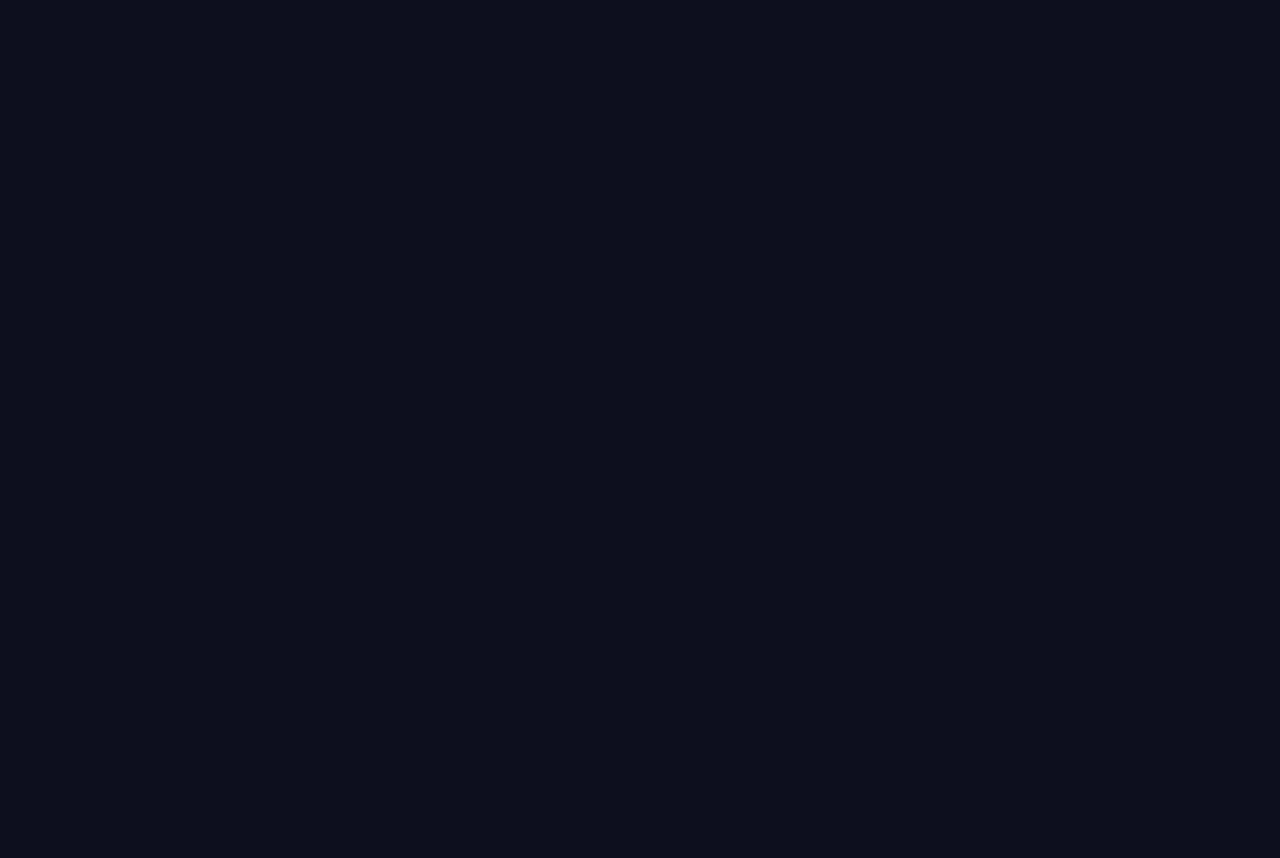
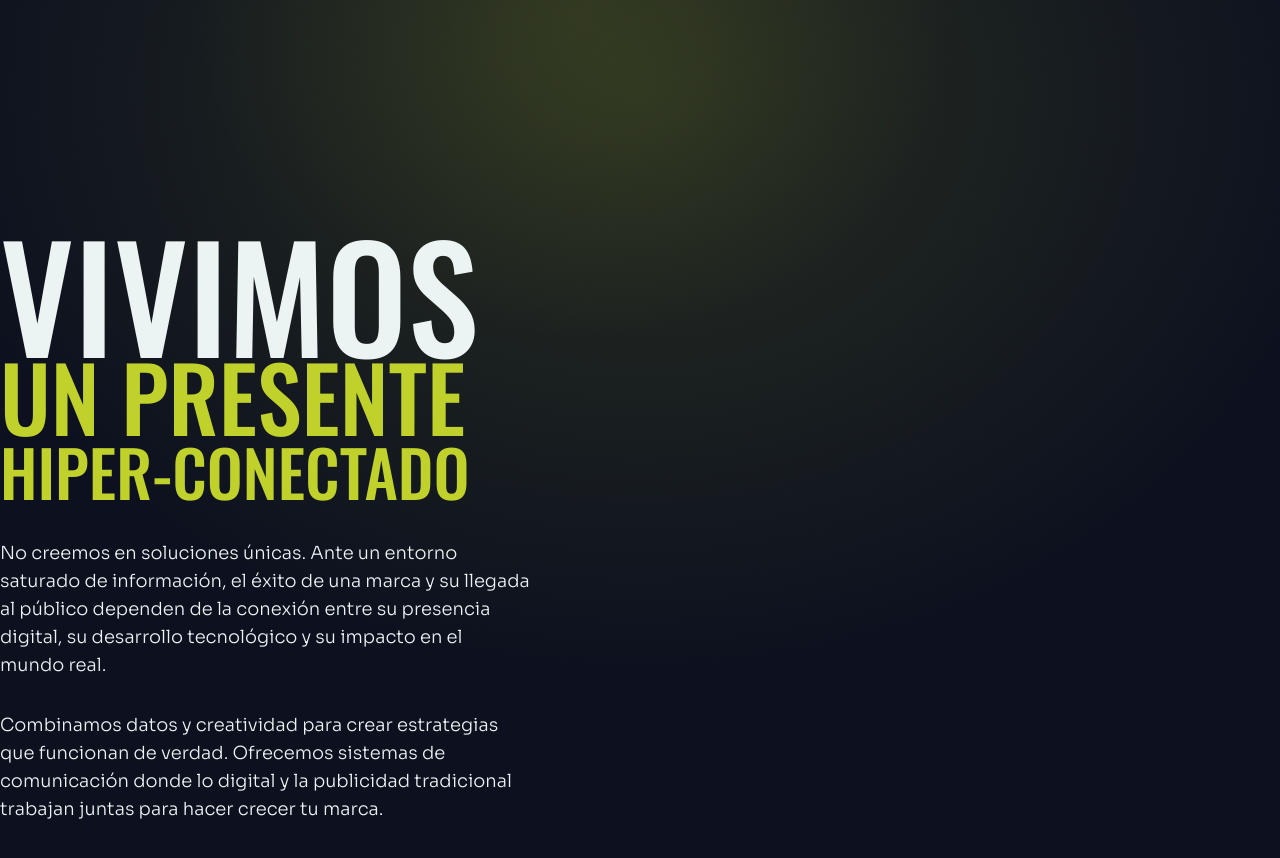
Before and after one commit to cajimenez96/az-marketing-web-v2, a Next.js app: page / in a window 1280 px wide. Shown: the part 740-1598 px from the top of the page. Before the commit the page ends 800 px from the top, so only its background shows below. Built offline with nearby package versions, Linux system fonts and the light colour scheme.

Commit message:
feat: Rebrand application from 'AZ Marketing' to 'AZ Comunicación', refactor components to use the new Typography component, and update dependencies.

```diff
--- a/app/page.tsx
+++ b/app/page.tsx
@@ -12,7 +12,7 @@ export const metadata: Metadata = {
 
 export default function HomePage() {
   return (
-    <div className="min-h-screen">
+    <div className="min-h-screen w-full">
       {/* <div className="fixed inset-0 z-10 pointer-events-none">
         <Particles
           particleCount={150}
--- a/components/AboutUs/AboutUs.tsx
+++ b/components/AboutUs/AboutUs.tsx
@@ -1,171 +1,90 @@
-import { TrendingUp, Users, Clock, MapPin } from 'lucide-react'
-import Image from 'next/image'
+import { TrendingUp, Users, Clock, MapPin } from "lucide-react";
+import Image from "next/image";
+import { Typography } from "../ui/typography";
 
-const aboutImageUrl = "/assets/images/about/about-us.avif"
+const aboutImageUrl = "/assets/images/about/about-us.avif";
 
 interface IAboutUs {
-  id: string
+  id: string;
 }
 
 interface Stat {
-  value: string
-  label: string
-  icon: React.ReactNode
+  value: string;
+  label: string;
+  icon: React.ReactNode;
 }
 
 const AboutUs = ({ id }: IAboutUs) => {
   const stats: Stat[] = [
     {
-      value: '10+',
-      label: 'Años de Experiencia',
-      icon: <TrendingUp className="w-6 h-6" />
+      value: "10+",
+      label: "Años de Experiencia",
+      icon: <TrendingUp className="w-6 h-6" />,
     },
     {
-      value: '200+',
-      label: 'Proyectos Exitosos',
-      icon: <Users className="w-6 h-6" />
+      value: "200+",
+      label: "Proyectos Exitosos",
+      icon: <Users className="w-6 h-6" />,
     },
     {
-      value: '8',
-      label: 'Provincias',
-      icon: <MapPin className="w-6 h-6" />
+      value: "8",
+      label: "Provincias",
+      icon: <MapPin className="w-6 h-6" />,
     },
     {
-      value: '24/7',
-      label: 'Soporte',
-      icon: <Clock className="w-6 h-6" />
-    }
-  ]
+      value: "24/7",
+      label: "Soporte",
+      icon: <Clock className="w-6 h-6" />,
+    },
+  ];
 
   return (
-    <section id={id} className="relative w-screen overflow-hidden">
-      <div className="relative z-10 max-w-7xl mx-auto px-6 lg:px-8">
-
-        {/* Section Badge */}
-        <div className="mb-8">
-          <p className="text-jordy-blue font-semibold tracking-wider uppercase text-sm">
-            NUESTRA VISIÓN
-          </p>
-        </div>
-
-        {/* Main Content Grid */}
-        <div className="grid grid-cols-1 lg:grid-cols-2 gap-12 lg:gap-16 items-center">
-
-          {/* Left Column - Content */}
-          <div className="space-y-8">
-            {/* Main Headline */}
-            <h2 className="font-syne text-4xl md:text-5xl lg:text-6xl font-bold text-white leading-tight">
-              Una visión integral para un mercado híper-conectado.
-            </h2>
-
-            {/* Description */}
-            <div className="space-y-4 text-lavender/80 text-base md:text-lg leading-relaxed">
-              <p>
-                En AZ Marketing, no creemos en soluciones aisladas. Entendemos que el éxito de una marca
-                moderna depende de la sinergia entre su presencia digital, su eficiencia tecnológica y su
-                impacto en el mundo físico.
-              </p>
-              <p>
-                Combinamos el análisis de datos con la creatividad publicitaria para ofrecer estrategias 360°
-                que realmente muevan la aguja del negocio. Creamos ecosistemas de comunicación donde la
-                estrategia digital, el desarrollo tecnológico y la publicidad exterior trabajan en perfecta sincronía.
-              </p>
+    <section id={id} className="h-screen mx-auto pb-10">
+      <div className="h-full flex justify-evenly items-center gap-10">
+        <div className="md:w-1/2">
+          <div className="flex flex-col mx-auto">
+            <div className="flex flex-col mx-auto xl:mx-0">
+              <Typography
+                variant="display 1"
+                className="font-medium text-[6rem] lg:text-[9rem] -mb-12 lg:-mb-14"
+              >
+                VIVIMOS
+              </Typography>
+              <Typography
+                variant="display subtitle 1"
+                className="font-medium text-[3.8rem] lg:text-[5.6rem] text-tonico lg:-my-4 whitespace-nowrap"
+              >
+                UN PRESENTE
+              </Typography>
+              <Typography
+                variant="display subtitle 1"
+                className="font-medium text-[2.7rem] lg:text-[4rem] text-tonico -mt-7 lg:-mt-6 whitespace-nowrap"
+              >
+                HIPER-CONECTADO
+              </Typography>
             </div>
 
-            {/* Stats Grid */}
-            <div className="grid grid-cols-2 md:grid-cols-4 gap-4 pt-6">
-              {stats.map((stat, index) => (
-                <div
-                  key={index}
-                  className="relative overflow-hidden rounded-xl bg-white/5 backdrop-blur-sm border border-white/10 p-4 hover:border-jordy-blue/50 transition-all duration-300 group"
-                >
-                  <div className="flex flex-col items-start gap-2">
-                    <div className="text-jordy-blue/70 group-hover:text-jordy-blue transition-colors duration-300">
-                      {stat.icon}
-                    </div>
-                    <div className="text-2xl md:text-3xl font-bold font-syne text-transparent bg-clip-text bg-linear-to-r from-jordy-blue to-lavender">
-                      {stat.value}
-                    </div>
-                    <div className="text-lavender/60 text-xs font-medium leading-tight">
-                      {stat.label}
-                    </div>
-                  </div>
-                </div>
-              ))}
-            </div>
-          </div>
+            <div className="flex flex-col gap-2 max-w-[530px] md:gap-8 mt-5">
+              <Typography variant="subtitle 1" className="text-sm lg:text-lg">
+                No creemos en soluciones únicas. Ante un entorno saturado de
+                información, el éxito de una marca y su llegada al público
+                dependen de la conexión entre su presencia digital, su
+                desarrollo tecnológico y su impacto en el mundo real.
+              </Typography>
 
-          {/* Right Column - Image */}
-          <div className="relative order-first lg:order-last">
-            {/* Image Container with Glow Effect */}
-            <div className="relative group">
-              {/* Glow Background */}
-              <div className="absolute -inset-4 bg-linear-to-r from-jordy-blue/20 via-ylnmn-blue/20 to-lavender/20 rounded-3xl blur-2xl opacity-60 group-hover:opacity-80 transition-opacity duration-500"></div>
-
-              {/* Badge Overlay */}
-              {/* <div className="absolute -top-5 -right-3 lg:-right-10 px-4 py-2 rounded-full bg-jordy-blue/90 backdrop-blur-sm text-white text-xs font-semibold z-10 shadow-lg">
-                <span className="block">RESULTADO COMPROBABLES</span>
-              </div> */}
-
-              {/* Image Frame */}
-              <div className="relative rounded-2xl overflow-hidden border border-white/10 bg-white/5 backdrop-blur-sm p-2">
-                <div className="relative rounded-xl overflow-hidden aspect-4/3">
-                  {/* Placeholder - Replace with actual image */}
-                  <div className="absolute inset-0 bg-linear-to-br from-oxford-blue via-oxford-blue/80 to-ylnmn-blue/60"></div>
-
-                  {/* Image Overlay */}
-                  <div className="absolute inset-0 bg-linear-to-t from-oxford-blue/40 via-transparent to-transparent pointer-events-none"></div>
-
-                  {/* Content Placeholder */}
-                  <div className="absolute inset-0 flex items-center justify-center overflow-hidden">
-                    <Image
-                      src={aboutImageUrl}
-                      alt="AZ Marketing Cultura"
-                      className="object-cover transition-transform duration-500 group-hover:scale-110"
-                      width={600}
-                      height={1024}
-                    />
-                  </div>
-                </div>
-              </div>
-            </div>
-          </div>
-
-        </div>
-
-        {/* Bottom Section - Additional Value Props */}
-        <div className="mt-16 pt-12 border-t border-white/10">
-          <div className="grid grid-cols-1 md:grid-cols-3 gap-8">
-            <div className="space-y-3">
-              <h3 className="font-syne text-xl font-bold text-white">
-                Estrategia Data-Driven
-              </h3>
-              <p className="text-lavender/70 text-sm leading-relaxed">
-                Cada decisión respaldada por métricas reales. Medimos, optimizamos y escalamos en base a resultados concretos.
-              </p>
-            </div>
-            <div className="space-y-3">
-              <h3 className="font-syne text-xl font-bold text-white">
-                Soluciones Integradas
-              </h3>
-              <p className="text-lavender/70 text-sm leading-relaxed">
-                No dividimos tu proyecto en silos. Unificamos digital, tecnología y medios físicos bajo una misma narrativa.
-              </p>
-            </div>
-            <div className="space-y-3">
-              <h3 className="font-syne text-xl font-bold text-white">
-                Experiencia Regional
-              </h3>
-              <p className="text-lavender/70 text-sm leading-relaxed">
-                Más de 15 años dominando el NOA/NEA. Conocemos cada mercado, cada audiencia, cada oportunidad.
-              </p>
+              <Typography variant="subtitle 1" className="text-sm lg:text-lg">
+                Combinamos datos y creatividad para crear estrategias que
+                funcionan de verdad. Ofrecemos sistemas de comunicación donde lo
+                digital y la publicidad tradicional trabajan juntas para hacer
+                crecer tu marca.
+              </Typography>
             </div>
           </div>
         </div>
-
+        <div className="w-1/2"></div>
       </div>
     </section>
-  )
-}
+  );
+};
 
-export default AboutUs
+export default AboutUs;
--- a/components/Hero/hero.tsx
+++ b/components/Hero/hero.tsx
@@ -20,14 +20,14 @@ const Hero = ({ id }: IHero) => {
           <div className="flex flex-col justify-center items-center">
             <Typography
               variant="display 1"
-              className="text-[3rem] lg:text-[9.37rem]"
+              className="text-[3rem] lg:text-[8rem] xl:text-[9.37rem]"
             >
               NO SOMOS SOLO
             </Typography>
             <div className="bg-tonico w-fit px-5 rounded-[6px] -rotate-1 -mt-3 lg:-mt-12">
               <Typography
                 variant="display subtitle 1"
-                className="text-dominante text-[1.4rem] lg:text-[4.6rem] font-medium"
+                className="text-dominante text-[1.32rem] lg:text-[3.5rem] xl:text-[4.6rem]"
                 style={{ letterSpacing: "0.1em" }}
               >
                 UNA AGENCIA DE MARKETING
--- a/components/Navbar/navbar.tsx
+++ b/components/Navbar/navbar.tsx
@@ -41,7 +41,6 @@ const Navbar = () => {
     { name: "Servicios", href: "#servicios" },
     { name: "Cobertura", href: "#cobertura" },
     { name: "Nosotros", href: "#nosotros" },
-    { name: "Contacto", href: "#contacto" },
   ];
 
   const handleNavClick = (href: string) => {
@@ -58,7 +57,7 @@ const Navbar = () => {
       <nav
         className={`fixed top-0 left-0 right-0 z-50 transition-all duration-500 ease-in-out ${
           isScrolled
-            ? "bg-oxford-blue/90 shadow-lg backdrop-blur-sm"
+            ? "bg-dominante/90 shadow-lg backdrop-blur-sm"
             : "bg-transparent"
         }`}
       >
--- a/components/home/home.tsx
+++ b/components/home/home.tsx
@@ -10,13 +10,14 @@ import Footer from "@/components/Footer/Footer";
 
 const Home = () => {
   return (
-    <main>
+    <main className="bg-glow">
       <Navbar />
-      <div className="space-y-16 container mx-auto">
+      <div className="space-y-16 container mx-auto px-8 lg:px-12 xl:px-0">
         <Hero id="#" />
+        <AboutUs id="nosotros" />
       </div>
 
-      {/* <AboutUs id="nosotros" />
+      {/*
       <Services id="servicios" />
       <Coverage id="cobertura" />
       <Clients id="clientes" />
--- a/components/ui/typography.tsx
+++ b/components/ui/typography.tsx
@@ -7,9 +7,9 @@ const typographyVariants = cva("", {
   variants: {
     variant: {
       "display 1":
-        "font-oswald text-4xl leading-[50px] font-bold text-mediador",
+        "font-oswald text-4xl leading-[50px] font-medium text-mediador",
       "display subtitle 1":
-        "font-oswald text-[28px] leading-10 font-light text-mediador",
+        "font-oswald text-[28px] leading-10 font-medium text-mediador",
       "subtitle 1":
         "font-sora text-[1.5rem] leading-10 font-light text-mediador",
       "subtitle 2": "font-sora text-[1rem] leading-10 font-light text-mediador",
@@ -23,7 +23,7 @@ export interface TypographyProps
     VariantProps<typeof typographyVariants> {}
 
 const Typography = React.forwardRef<HTMLSpanElement, TypographyProps>(
-  ({ className, variant, ...props }, ref) => (
+  ({ className, variant = "subtitle 1", ...props }, ref) => (
     <span
       ref={ref}
       className={cn(typographyVariants({ className, variant }), className)}
--- a/config/site.ts
+++ b/config/site.ts
@@ -1,9 +1,9 @@
 export const siteConfig = {
-  name: "AZ Marketing",
+  name: "AZ Comunicación",
   // El título largo para la Home
-  title: "AZ Marketing | Comunicación y Marketing en un solo lugar",
+  title: "AZ Comunicación | Comunicación y Marketing en un solo lugar",
   description:
-    "Potencia tu marca con AZ Marketing. Expertos en Desarrollo de Software, Gestión de Redes Sociales y Publicidad en Vía Pública (Carteles y LED) en Tucumán, NOA y NEA. Comunicación y Marketing en un solo lugar.",
+    "Potencia tu marca con AZ Comunicación. Expertos en Desarrollo de Software, Gestión de Redes Sociales y Publicidad en Vía Pública (Carteles y LED) en Tucumán, NOA y NEA. Comunicación y Marketing en un solo lugar.",
 
   // URL base con fallback seguro
   url: "https://azmarketing.com.ar",
@@ -17,6 +17,8 @@ export const siteConfig = {
   // Palabras clave para SEO
   keywords: [
     "Agencia de Marketing Tucumán",
+    "Agencia de Marketing NOA",
+    "Agencia de Marketing NEA",
     "Desarrollo de Software",
     "Gestión de Redes Sociales",
     "Publicidad en Vía Pública",
```
Also changed, not shown: 1 other file (tests, documents, lock files or other folders).
